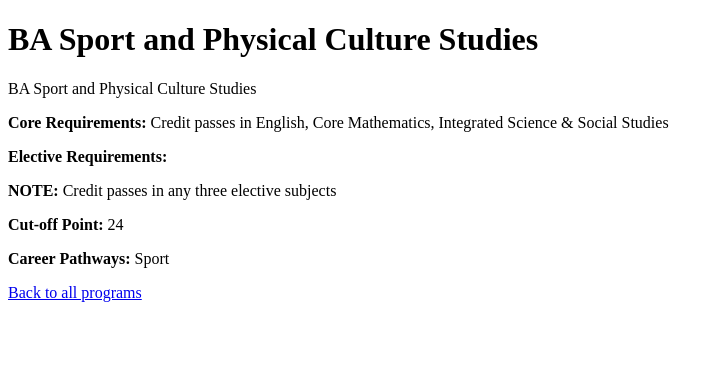
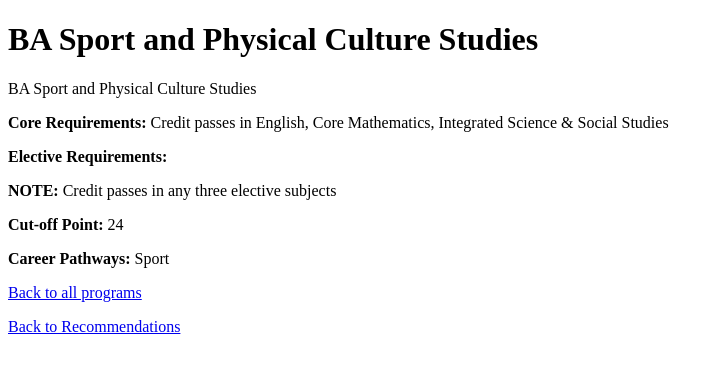
Before and after one commit to QPaaSam/toaso-backend, a Django app: page /programs/6/ in a window 1280 px wide. Shown: the top 373 px of the page, without its empty margins (0-723 px from the left). Run offline with Django 5.2, Linux system fonts and the light colour scheme; data comes from the database, SQL or seed files in the repository; both versions use the stored data as it was after the commit.

Commit message:
created a view recommendation page

```diff
--- a/toaso/templates/toaso/program_detail.html
+++ b/toaso/templates/toaso/program_detail.html
@@ -25,5 +25,7 @@
     <p><strong> Cut-off Point: </strong> {{program.cut_off_point}}</p>
     <p><strong> Career Pathways: </strong> {{program.career}}</p>
     <p><a href="{% url 'programs' %}">Back to all programs</a></p>
+
+    <p><a href="{% url 'view_recommendations' %}"> Back to Recommendations</a></p>
 </body>
 </html>
--- a/toaso/templates/toaso/user_form.html
+++ b/toaso/templates/toaso/user_form.html
@@ -12,5 +12,6 @@
         {{ form.as_p }}
         <button type="submit">Get Recommendations</button>
     </form>
+    <p><a href="{% url 'home' %}">Go Home</a></p>
 </body>
 </html>
--- a/toaso/templates/toaso/user_recommendations.html
+++ b/toaso/templates/toaso/user_recommendations.html
@@ -9,7 +9,7 @@
     <h1> Program Recommendations for {{ user.name }} </h1>
 
     <form method="GET" style="margin-top: 20px; display: flex">
-        <input type="text" name="q" placeholder="Search programs" value="{{request.GET.q}}">
+        <input type="text" name="q" placeholder="Search programs" value="{{ query }}">
         <input class="button" type="submit", value="search">
     </form>
 
@@ -17,8 +17,10 @@
     <ul>
         {% for program in recommended_programs %}
 
-            <li>{{ program.name }}: {{program.description}} </li>
+            <li><a href="{% url 'program_detail' program.pk %}">{{ program.name }}</a></li>
         {% endfor %}
+
+        <a href="{% url 'user_recommendations' %}">Go Back</a>
     </ul>
 </body>
 </html>
--- a/toaso/urls.py
+++ b/toaso/urls.py
@@ -1,10 +1,11 @@
 from django.urls import path
 from .views import index
-from .views import user_recommendations, all_programs, program_detail
+from .views import user_recommendations, all_programs, program_detail, view_recommendations
 
 urlpatterns = [
     path('',index, name='home'),
     path('recommendations/', user_recommendations, name='user_recommendations'),
+    path('view-recommendations/', view_recommendations, name='view_recommendations'),
     path('programs/', all_programs, name='programs'),
     path('programs/<int:pk>/', program_detail, name='program_detail'),
 ]
--- a/toaso/views.py
+++ b/toaso/views.py
@@ -1,4 +1,4 @@
-from django.shortcuts import render, get_object_or_404
+from django.shortcuts import render, get_object_or_404, redirect
 from .models import UserProfile, Program
 from .forms import UserProfileForm
 
@@ -14,9 +14,9 @@
 
     for program in Program.objects.all():
         program_electives = set(program.elective_requirements.all())
-        constant_course = program.constant_course
+        constant_course = program.constant_elective
 
-        if user_profile.aggregate <= program.cutt_off_point:
+        if user_profile.aggregate <= program.cut_off_point:
             if program.elective_requirement_logic == 'ANY':
                 if user_elective_subjects & program_electives:
                     recommendations.append(program)
@@ -35,12 +35,23 @@
         form = UserProfileForm(request.POST)
         if form.is_valid():
             user_profile = form.save()
-            recommended_programs = recommend_programs(user_profile)
-            all_programs = Program.objects.all()
-            return render(request, 'toaso/user_recommendations.html', {'user':user_profile, 'recommended_programs':recommended_programs, 'all_programs': all_programs})
+            request.session['user_profile_id'] = user_profile.id
+            return redirect('view_recommendations')
     else:
         form = UserProfileForm()
     return render(request, 'toaso/user_form.html', {'form':form})
+
+def view_recommendations(request):
+    user_profile_id = request.session.get('user_profile_id')
+    if user_profile_id:
+        user_profile = UserProfile.objects.get(id = user_profile_id)
+        recommended_programs = recommend_programs(user_profile)
+        query = request.GET.get('q') #search fuction
+        if query:
+            recommended_programs = [program for program in recommend_programs if query.lower() in program.name.lower()]
+        return render(request, 'toaso/user_recommendations.html', {'user':user_profile, 'recommended_programs':recommended_programs, 'all_programs': all_programs, 'query': query})
+    else:
+        return redirect('user_recommendations')
 
 def all_programs(request):
     query = request.GET.get('q')
```
Also changed, not shown: db.sqlite3.
